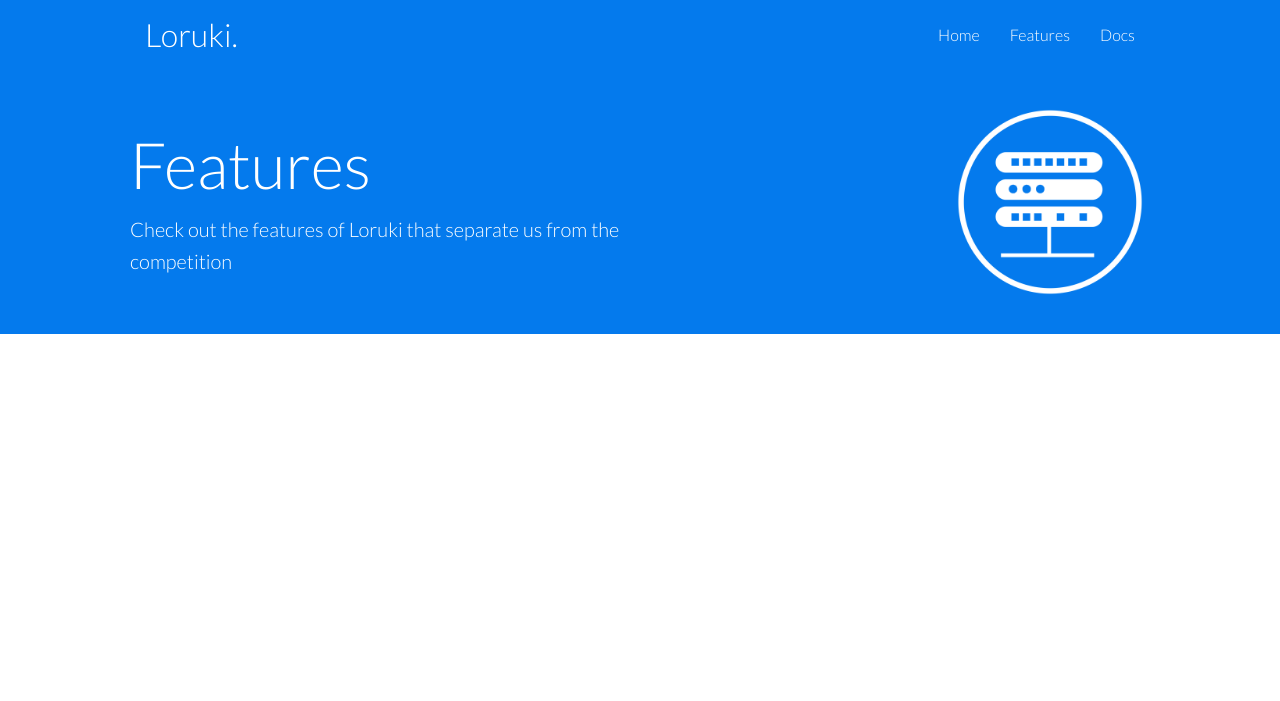
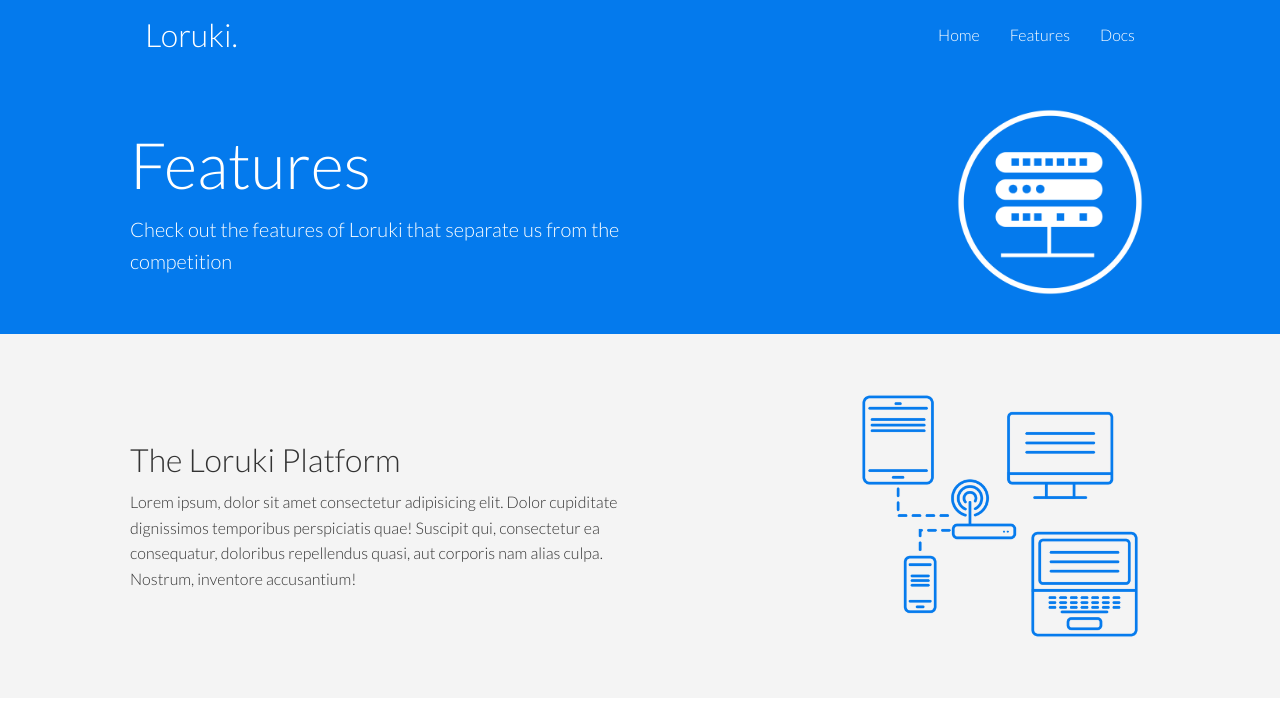
Before and after one commit to BF-FrontEnd-class-2025/group-4-loruki, a website: page features.html in a window 1280 px wide. Drawn offline with Linux system fonts and the light colour scheme.

Commit message:
develope sub head

```diff
--- a/features.html
+++ b/features.html
@@ -41,5 +41,20 @@
         <img src="images/server.png" alt="" />
       </div>
     </section>
+    <!-- Sub head -->
+    <section class="features-sub-head bg-light py-3">
+      <div class="container grid">
+        <div>
+          <h1 class="md">The Loruki Platform</h1>
+          <p>
+            Lorem ipsum, dolor sit amet consectetur adipisicing elit. Dolor
+            cupiditate dignissimos temporibus perspiciatis quae! Suscipit qui,
+            consectetur ea consequatur, doloribus repellendus quasi, aut
+            corporis nam alias culpa. Nostrum, inventore accusantium!
+          </p>
+        </div>
+        <img src="images/server2.png" alt="" />
+      </div>
+    </section>
   </body>
 </html>
```
Also changed, not shown: planning/development-strategy.md (+2 -0 lines), .cspell.json.
